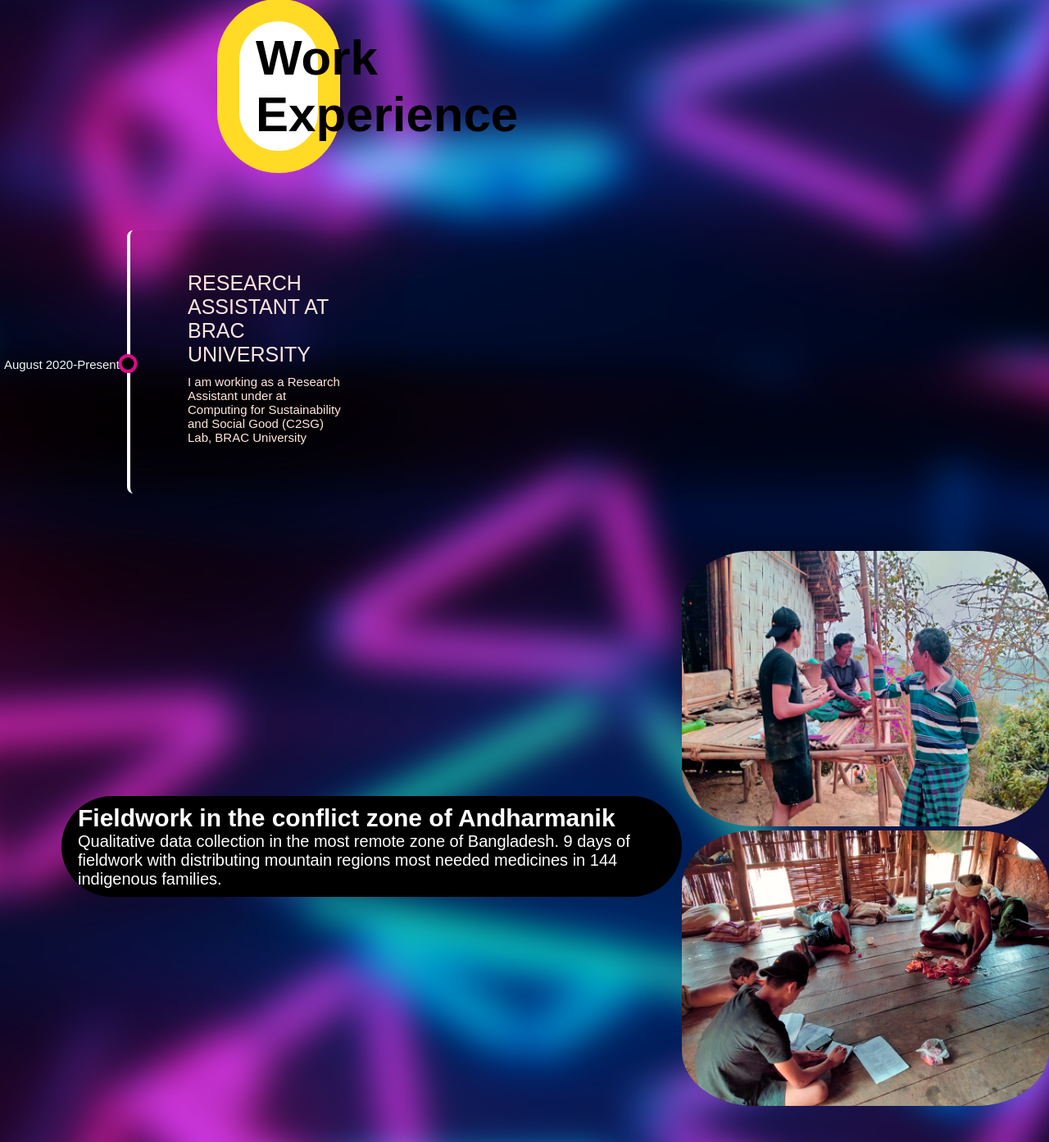
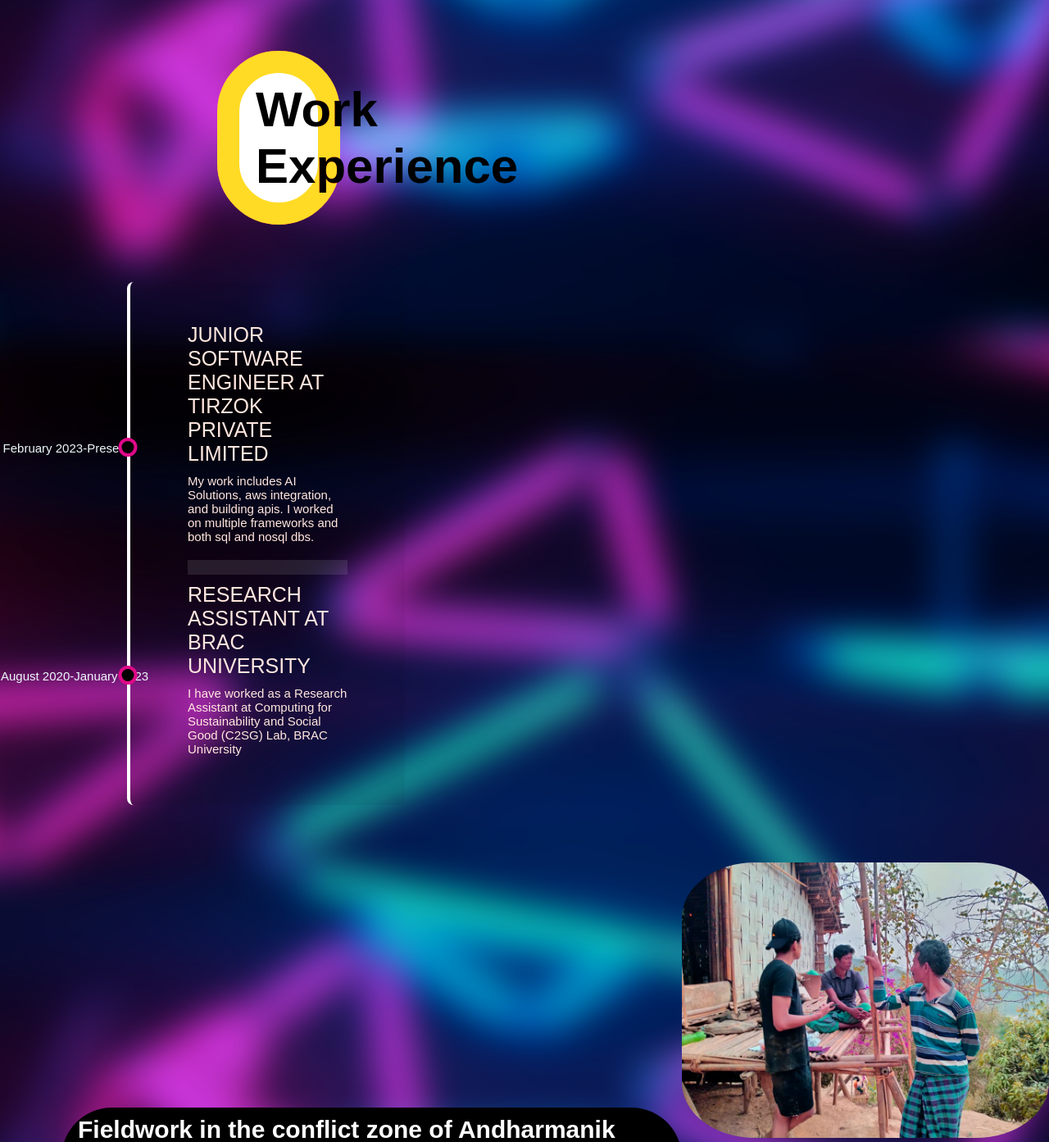
Before and after one commit to nazrulhuda/nazrulhudashanto, a Django app: page / in a window 1280 px wide; the page is wider, and only the part inside the window is pictured. Shown: the part 2869-4262 px from the top of that part at 82% size. Run offline with Django 4.2, Linux system fonts and the light colour scheme.

Commit message:
Update index.html

```diff
--- a/base/templates/base/index.html
+++ b/base/templates/base/index.html
@@ -97,9 +97,9 @@
                 </div>
                 <p class="about-nise4"data-aos="fade-up" data-aos-delay="400">While conducting a research in southeast Bandarban, to understand the technology adoption of the
                     most vulnerable indigenous communities in Bangladesh, I came across numerous indigenous individuals who have big dreams but lack the resources such as internet access or financial capability to pursue
-                    them. As someone who has always searched for a passion, I felt myself being compelled to help these
-                    underprivileged individuals to assist their cause. I strongly believe technological innovations will improve their lives. Now, I am planning for pursing MS in Computer Science, to learn
-                    about the human factors in user-centered design.</p>
+                    them. As someone who has always searched for a passion, I felt myself being compelled to help these underprivileged individuals to assist their cause. I strongly believe technological innovations will improve their lives. To acheive my goal I started working with OCRs. I have worked on AI models, from both self made datasets also statblished datasets.
+                    Recently I worked on production level AI developement on a project for a client. In my ongoing software engineer job, i work on multiple areas wherever my client needs help. From AI solutions, to AWS integration and creating apis with clients
+                    preferred frameworks and databases; I am on a rolar coaster of developing skills and making happy clinets. Now, I am planning for pursing MS in Computer Science.</p>
 
 
 
@@ -163,10 +163,16 @@
             </div>
             <div class="timeline"  data-aos="fade-right" data-aos-delay="200">
                 <ul>
-                    <li class="date" data-date="August 2020-Present">
+                    <li class="date" data-date="February 2023-Present">
+                        <h1>Junior Software Engineer at Tirzok Private Limited</h1>
+                        <h2></h2>
+                        <p>My work includes AI Solutions, aws integration, and building apis. I worked on multiple frameworks and both sql and nosql dbs.</p>
+
+                    </li>
+                    <li class="date" data-date="August 2020-January 2023">
                         <h1>Research Assistant at BRAC University</h1>
                         <h2></h2>
-                        <p>I am working as a Research Assistant under at Computing for Sustainability and Social Good (C2SG) Lab, BRAC University</p>
+                        <p>I have worked as a Research Assistant at Computing for Sustainability and Social Good (C2SG) Lab, BRAC University</p>
 
                     </li>
 
```
